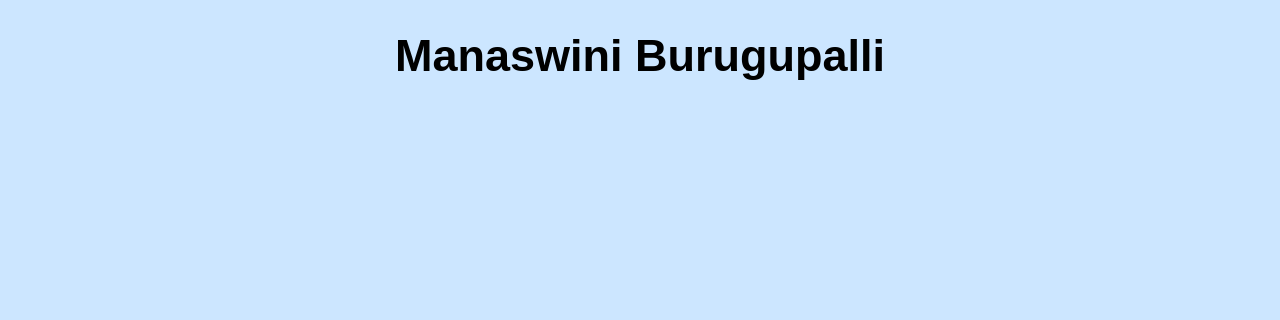
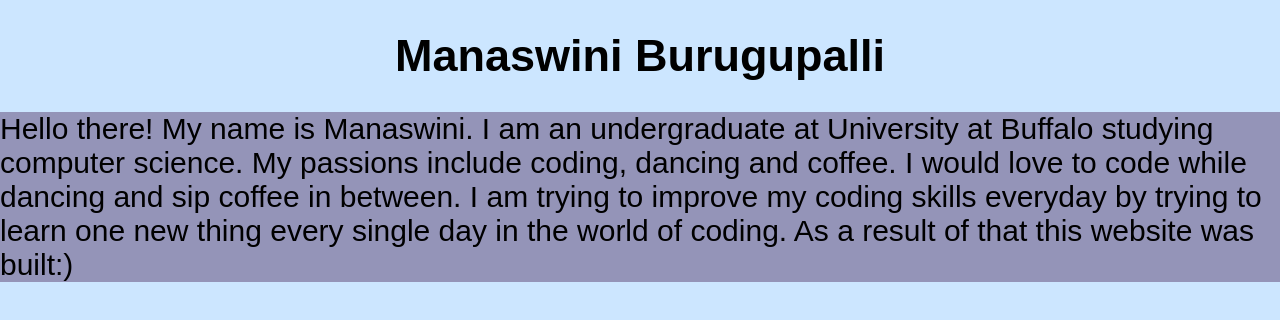
Before and after one commit to manaswini0/manaswini0.github.io, a plain HTML site: page index.html in a window 1280 px wide. Drawn offline with Linux system fonts and the light colour scheme; files that its build step writes are made by us from their sources; files whose address does not match are found by name.

Commit message:
paragraph

```diff
--- a/index.html
+++ b/index.html
@@ -6,7 +6,10 @@
     <link rel="stylesheet" type="text/css" href="/Users/bmanaswini/Desktop/manaswini0.github.io/style.css">
 </head>
 <body>
-  <h1><center>Manaswini Burugupalli</h1>
+   <h1><center>Manaswini Burugupalli</h1>
+    <div id="content">
+  <p>Hello there! My name is Manaswini. I am an undergraduate at University at Buffalo studying computer science. My passions include coding, dancing and coffee. I would love to code while dancing and sip coffee in between. I am trying to improve my coding skills everyday by trying to learn one new thing every single day in the world of coding. As a result of that this website was built:)</p>
+    </div>
 
 </body>
 </html>
--- a/style.css
+++ b/style.css
@@ -4,6 +4,10 @@ body{
   font-family: Arial, Helvetica, sans-serif;
 }
 
+ p{
+    font-size:30px;
+     background-color:#9494b8;
+}
 h1{
     color:black;
     font-size:45px;
```
